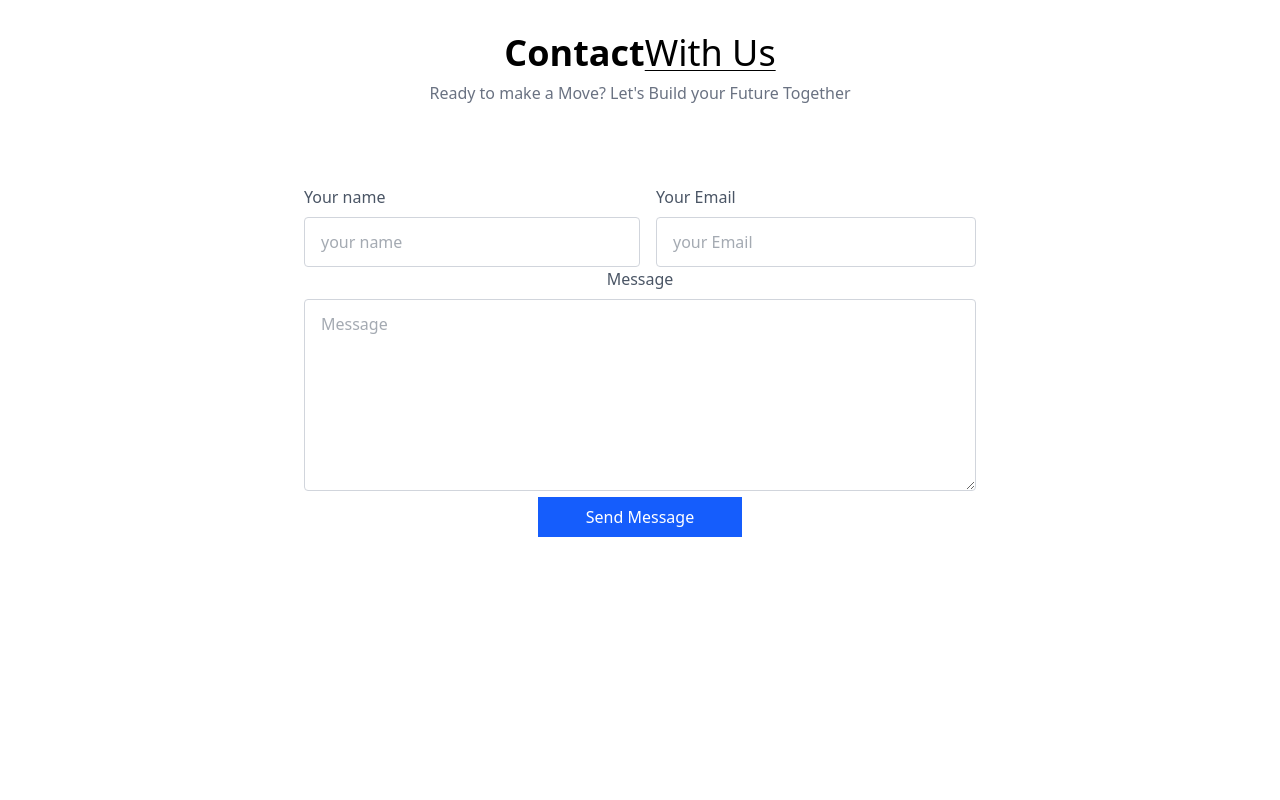
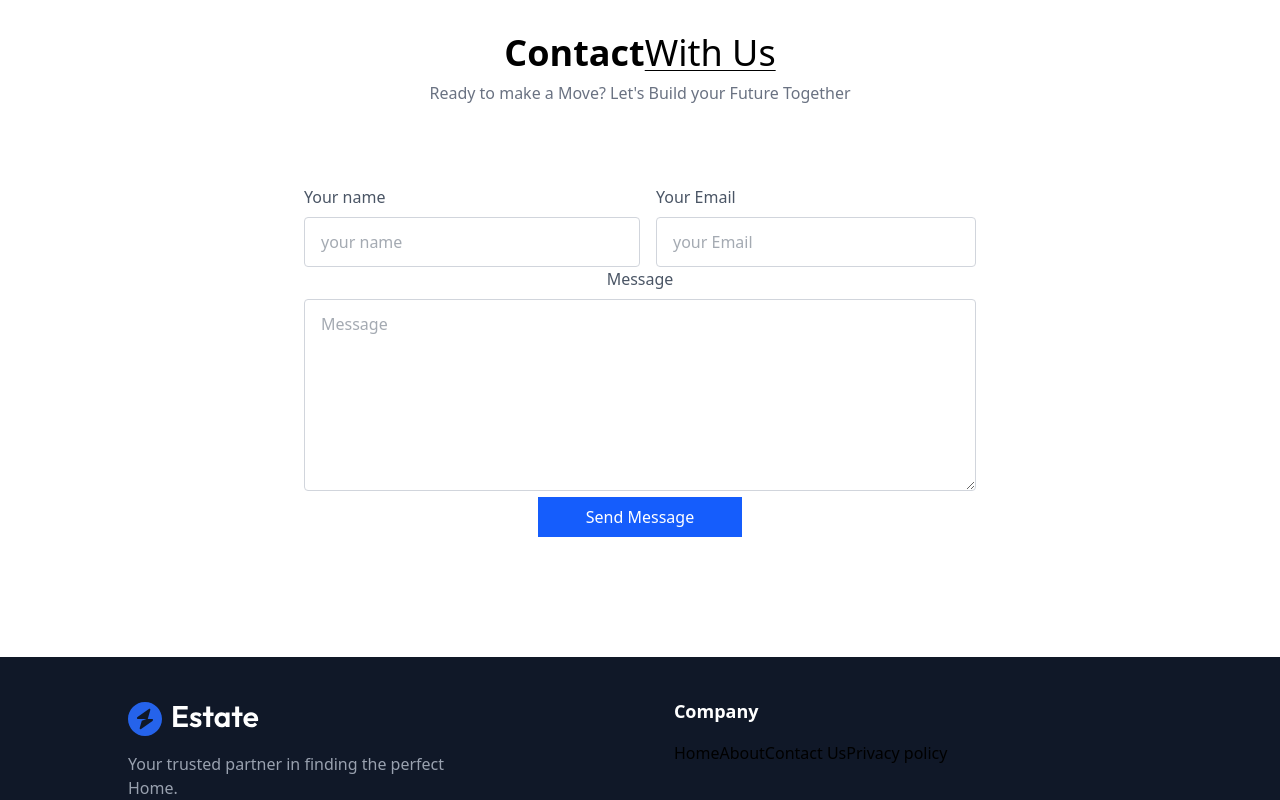
Before and after one commit to Olivier-hash/Real-Estate, a React (Vite) app: page / in a window 1280 px wide. Shown: the part 2986-3786 px from the top of the page. Before the commit the page ends 3643 px from the top, so only its background shows below. Built offline with nearby package versions, Linux system fonts and the light colour scheme.

Commit message:
Added footer section with Link and company info

```diff
--- a/src/App.jsx
+++ b/src/App.jsx
@@ -4,15 +4,22 @@ import About from './components/About'
 import Projects from './components/Projects'
 import Testimonials from './components/Testimonials'
 import Contact from './components/Contact'
+import { ToastContainer, toast } from 'react-toastify';
+import Footer from './components/Footer'
+// import 'react-toastify/dist/ReactToastify.css';
+
+
 
 function App() {
   return (
     <div className='w-full overflow-hidden'>
+     <ToastContainer/>
      <Header/>
      <About/>
      <Projects/>
      <Testimonials/>
      <Contact/>
+     <Footer/>
     </div>
   )
 }
--- a/src/components/Contact.jsx
+++ b/src/components/Contact.jsx
@@ -1,4 +1,5 @@
 import React from 'react'
+import { toast } from 'react-toastify';
 
 function Contact() {
 
@@ -22,12 +23,12 @@ function Contact() {
 
     if (data.success) {
       setResult("");
-      // Alert the user
-      alert("form submitted successfully")
+      // toastify notification
+      toast.success("form submitted successfully")
       event.target.reset();
     } else {
       console.log("Error", data);
-      alert(data.message)
+      toast.error(data.message)
       setResult("");
     }
   };
--- /dev/null
+++ b/src/components/Footer.jsx
@@ -0,0 +1,31 @@
+import React from 'react'
+import { assets } from '../assets/assets'
+
+function Footer() {
+  return (
+    <div className='pt-10 px-4 md:px-20 lg:px-32 bg-gray-900 w-full overflow-hidden'id='Footer' >
+        {/* information, links and  Email addes*/}
+        <div className='container mx-auto flex flex-col md:flex-row justify-between items-start'>
+            {/* three columns */}
+          <div className='w-full md:w-1/3 mb-8 md:mb-0'>
+            <img src={assets.logo_dark} alt="" />
+            <p className='text-gray-400 mt-4'>Your trusted partner in finding the perfect Home.</p>
+          </div>
+             {/* menu items */}
+          <div>
+            <h3 className='text-white text-lg font-bold mb-4'>Company</h3>
+            <ul>
+                <a href="">Home</a>
+                <a href="">About</a>
+                <a href="">Contact Us</a>
+                <a href="">Privacy policy</a>
+            </ul>
+          </div>
+          <div></div>
+        </div>
+        <div></div>
+    </div>
+  )
+}
+
+export default Footer
```
